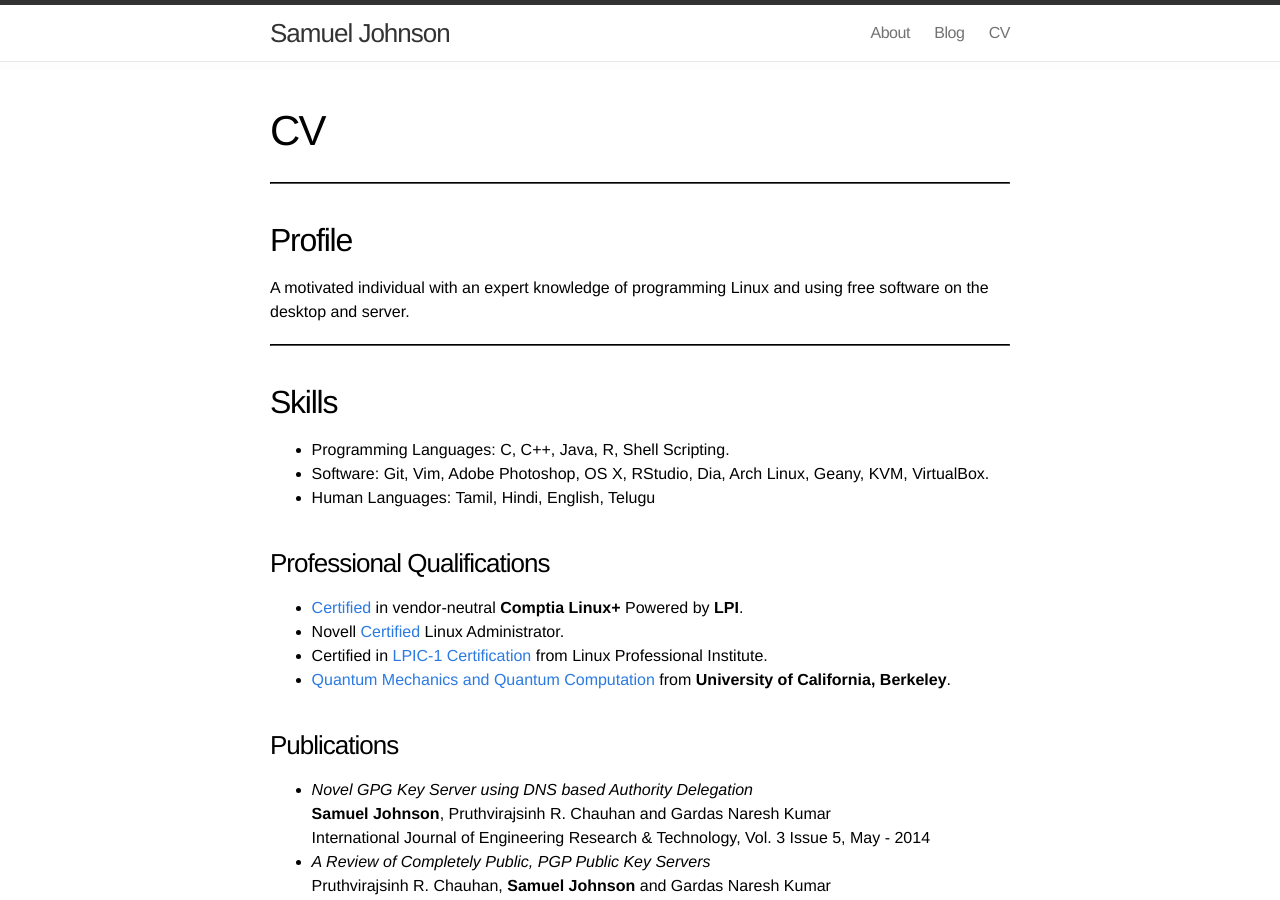
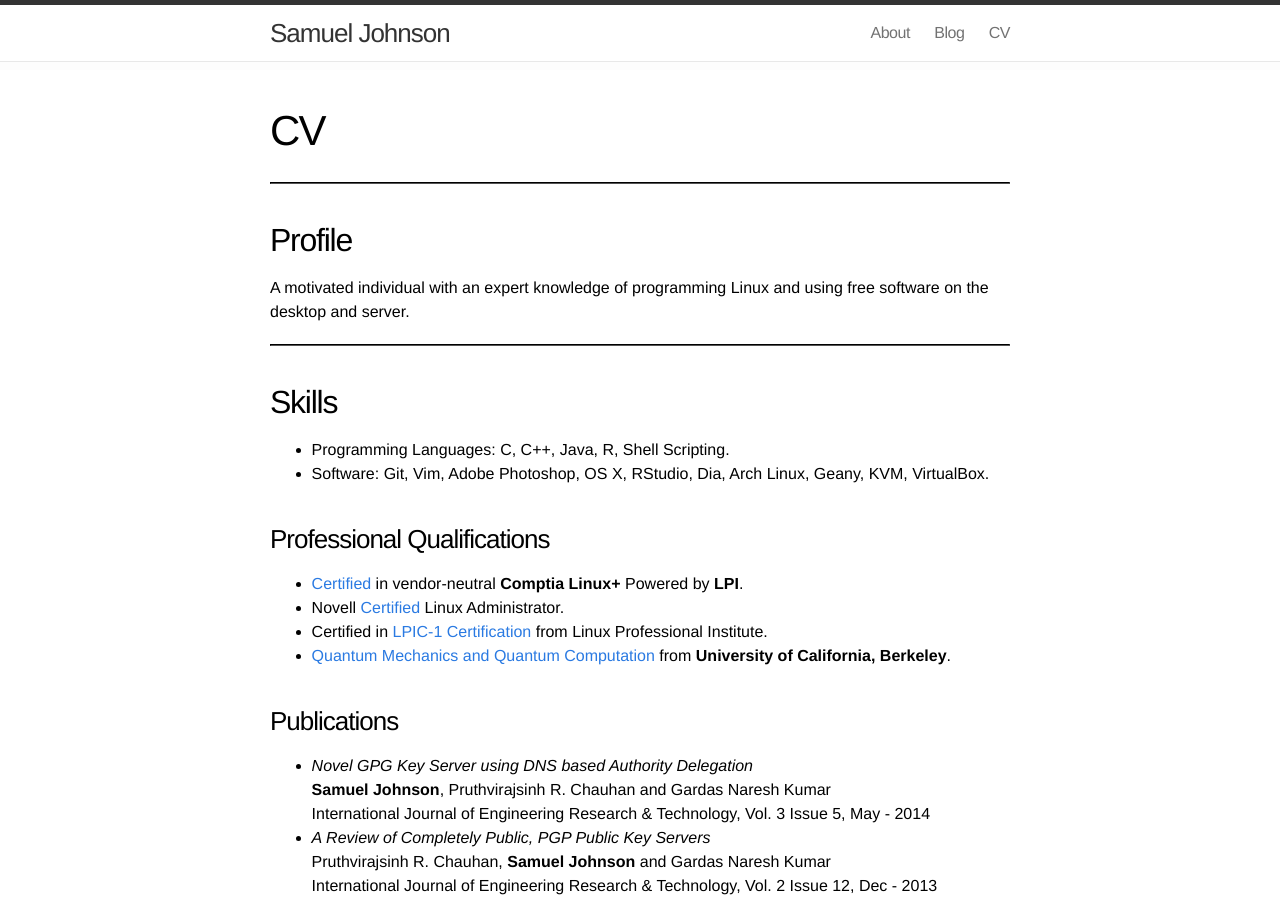
Before and after one commit to samueljohnson/samueljohnson.github.io.archive, a Jekyll site: the page built from cv.markdown, in a window 1280 px wide and 900 px high. Built offline with Jekyll 4.4.1, drawn with Linux system fonts in a browser that asks for light colours; nearby versions of some CDN libraries.

Commit message:
Removed Human Languages from CV

```diff
--- a/cv.markdown
+++ b/cv.markdown
@@ -17,7 +17,6 @@ free software on the desktop and server.
 
   * Programming Languages: C, C++, Java, R, Shell Scripting.
   * Software: Git, Vim, Adobe Photoshop, OS X, RStudio, Dia, Arch Linux, Geany, KVM, VirtualBox.
-  * Human Languages: Tamil, Hindi, English, Telugu
 
 ### Professional Qualifications
 
```
